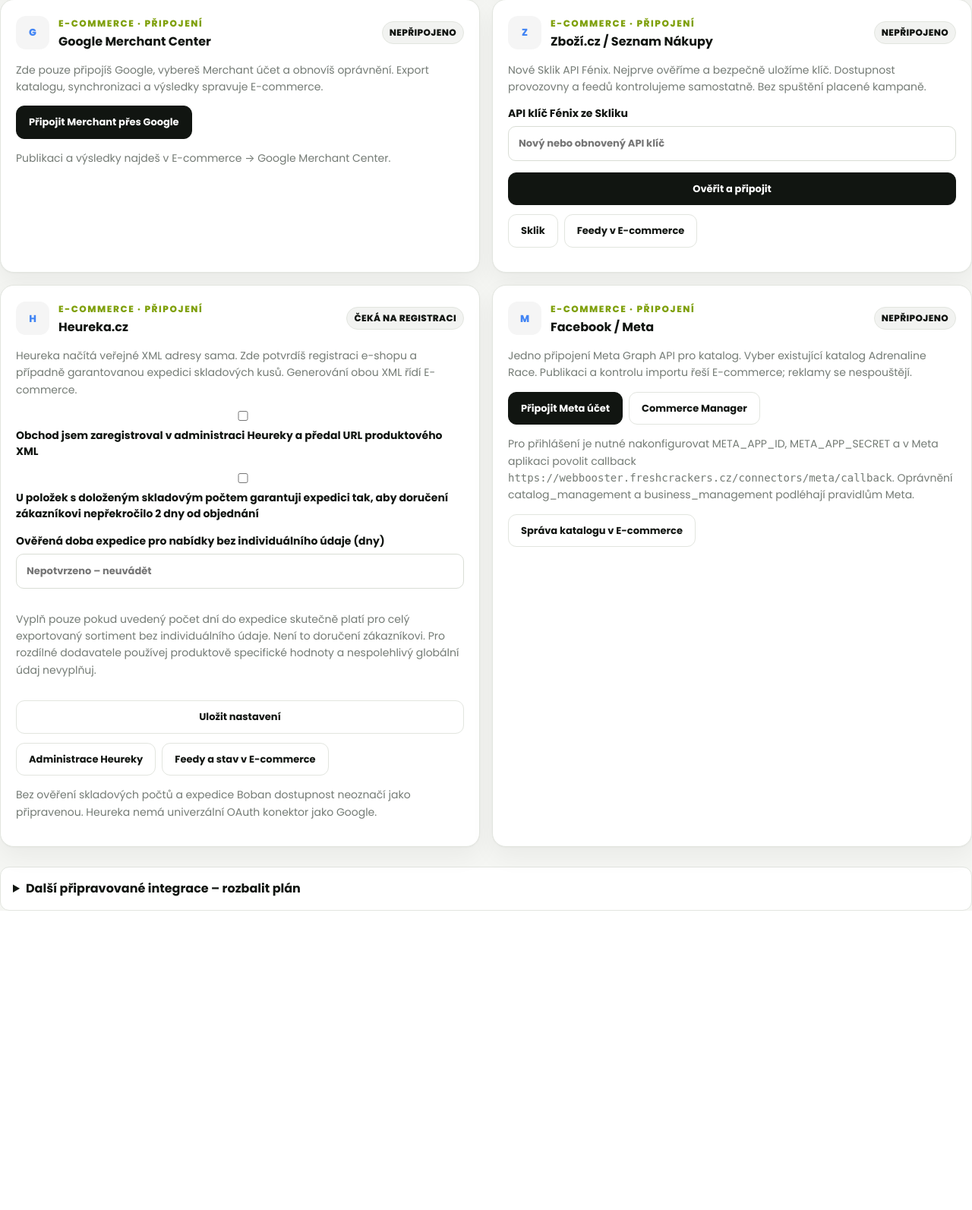
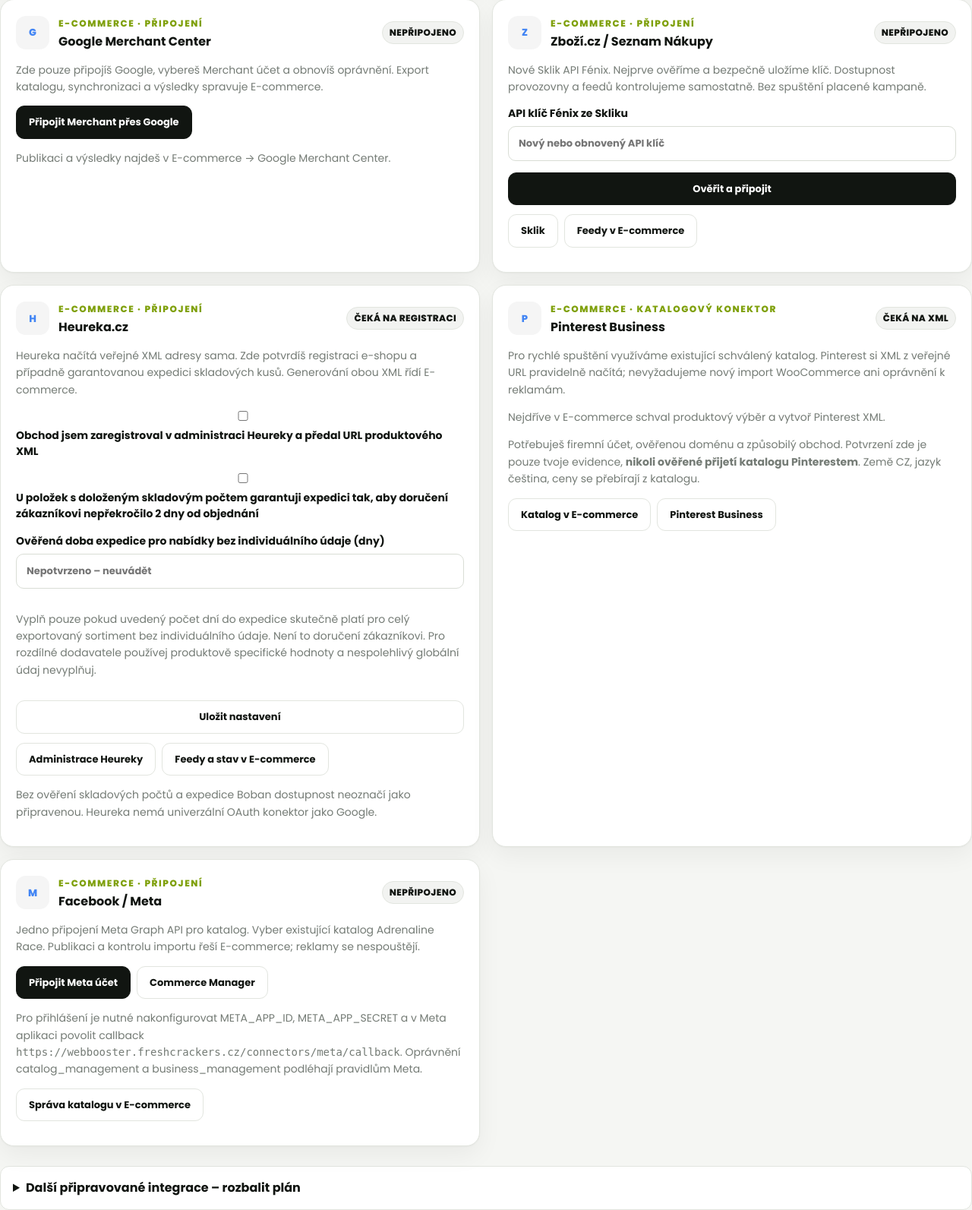
Before and after one commit to soufekladislav/Boban, a Python web app: template templates/connectors.html in a window 1280 px wide. Shown: the part 1502-3095 px from the top of the page at 76% size. Before the commit the page ends 2701 px from the top, so only its background shows below. Run offline with Jinja, Linux system fonts and the light colour scheme; the template is opened without the code that fills it, so the values that code supplies are empty.

Commit message:
Expose Pinterest Business feed connector and honest manual catalog registration status

```diff
--- a/templates/connectors.html
+++ b/templates/connectors.html
@@ -198,6 +198,33 @@
   <div class="commerce-controls"><a class="btn" href="https://sluzby.heureka.cz/" rel="noopener noreferrer" target="_blank">Administrace Heureky</a><a class="btn" href="{{ url_for('ecommerce',project_id=project.id) }}#heureka-platform">Feedy a stav v E-commerce</a></div>
   <p class="muted">Bez ověření skladových počtů a expedice Boban dostupnost neoznačí jako připravenou. Heureka nemá univerzální OAuth konektor jako Google.</p>
 </section>
+<section class="card connector-card" id="pinterest-connector">
+  <div class="connector-top"><div class="connector-icon google">P</div>
+    <div><span class="eyebrow">E-COMMERCE · KATALOGOVÝ KONEKTOR</span><h3>Pinterest Business</h3></div>
+    <span class="badge {{ 'connected' if pinterest_config.registered else 'warning' }}">{{ 'Registrace potvrzena uživatelem' if pinterest_config.registered else ('XML připraveno' if pinterest_config.generated_at else 'Čeká na XML') }}</span>
+  </div>
+  <p>Pro rychlé spuštění využíváme existující schválený katalog. Pinterest si XML z veřejné URL pravidelně načítá; nevyžadujeme nový import WooCommerce ani oprávnění k reklamám.</p>
+  {% if pinterest_config.generated_at %}
+    <label>Veřejná URL pro Pinterest XML
+      <input readonly onclick="this.select()" value="{{ url_for('catalog_pinterest_public',token=pinterest_config.feed_token,_external=True) }}">
+    </label>
+    <div class="connector-trust ok"><b>Zdroj dat připraven</b>
+      <span>{{ pinterest_config.exported_count }} položek · aktualizace {{ pinterest_config.generated_at }}</span>
+    </div>
+    <form class="form compact-form" method="post" action="{{ url_for('pinterest_connector_save',project_id=project.id) }}">
+      <input type="hidden" name="merchant_csrf_token" value="{{ merchant_csrf }}">
+      <label><input type="checkbox" name="registered" value="1" {{ 'checked' if pinterest_config.registered }}> URL jsem vložil do Pinterest Business a nastavil pravidelné načítání</label>
+      <button class="btn" type="submit">Uložit stav registrace</button>
+    </form>
+  {% else %}
+    <p class="muted">Nejdříve v E-commerce schval produktový výběr a vytvoř Pinterest XML.</p>
+  {% endif %}
+  <p class="muted">Potřebuješ firemní účet, ověřenou doménu a způsobilý obchod. Potvrzení zde je pouze tvoje evidence, <strong>nikoli ověřené přijetí katalogu Pinterestem</strong>. Země CZ, jazyk čeština, ceny se přebírají z katalogu.</p>
+  <div class="commerce-controls">
+    <a class="btn" href="{{ url_for('ecommerce',project_id=project.id) }}#pinterest-platform">Katalog v E-commerce</a>
+    <a class="btn" href="https://www.pinterest.com/business/hub/" rel="noopener noreferrer" target="_blank">Pinterest Business</a>
+  </div>
+</section>
 <section class="card connector-card" id="meta-connector">
   <div class="connector-top"><div class="connector-icon google">M</div><div><span class="eyebrow">E-COMMERCE · PŘIPOJENÍ</span><h3>Facebook / Meta</h3></div><span class="badge {{ 'connected' if meta_config.api_token_cipher else 'warning' }}">{{ 'AUTORIZOVÁNO' if meta_config.api_token_cipher else 'NEPŘIPOJENO' }}</span></div>
   <p>Jedno připojení Meta Graph API pro katalog. Vyber existující katalog Adrenaline Race. Publikaci a kontrolu importu řeší E-commerce; reklamy se nespouštějí.</p>
```
